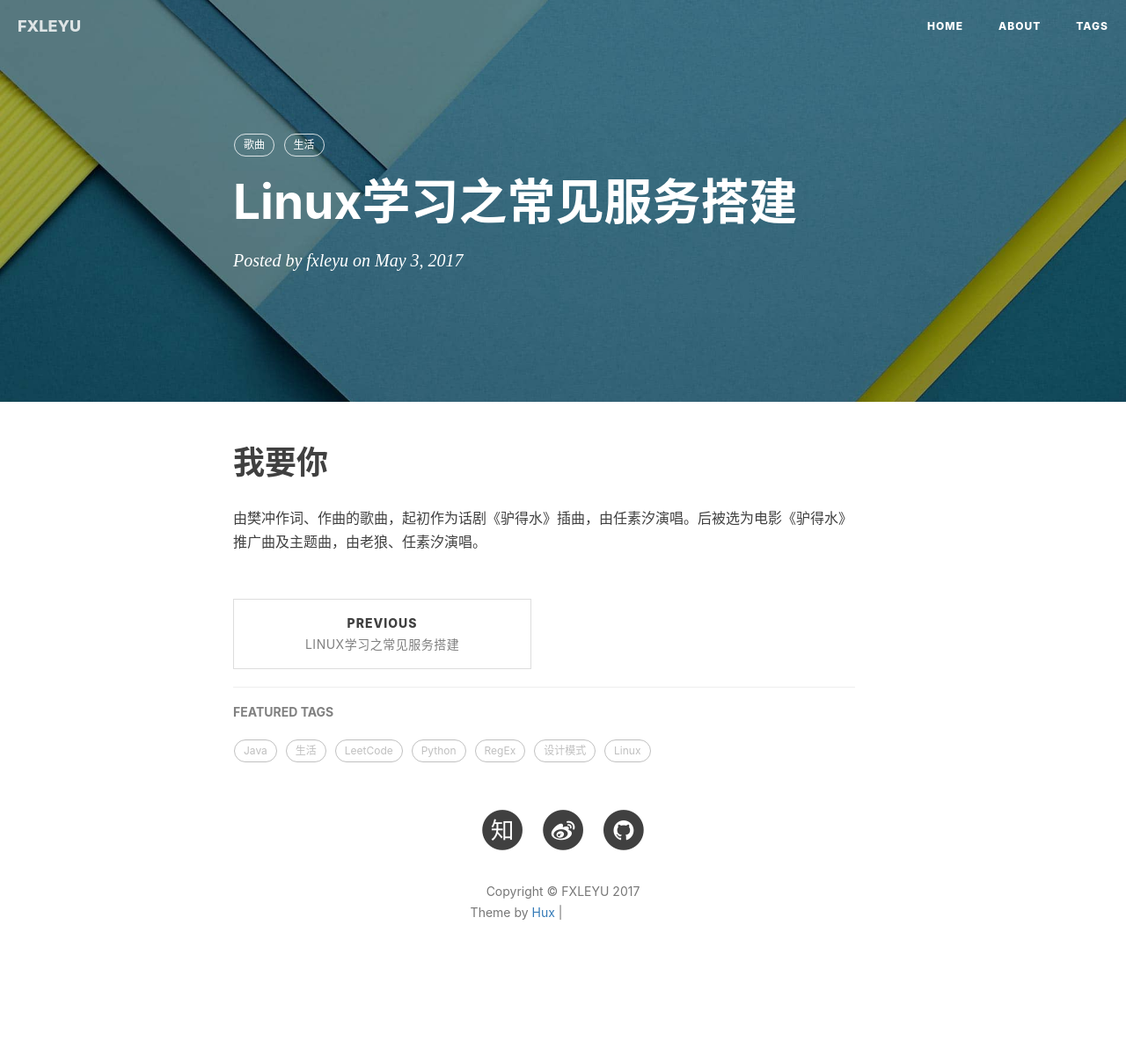
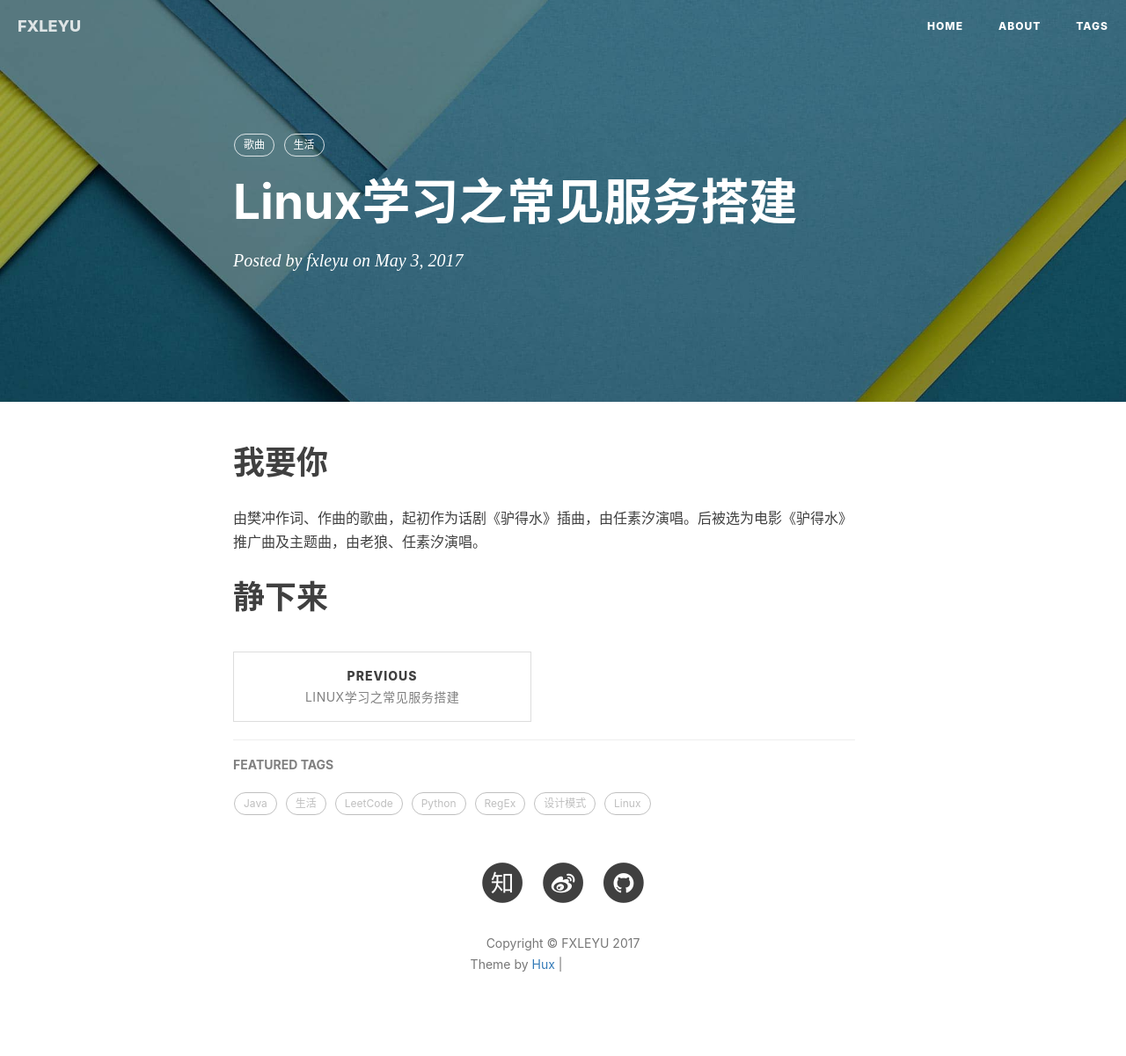
Before and after one commit to fxleyu/fxleyu.github.io, a Jekyll site: the page built from _posts/2017-05-03-the-song-of-2017.md, in a window 1280 px wide. Shown: the whole page at 88% size. Built offline with Jekyll 4.4.1, drawn with Linux system fonts in a browser that asks for light colours; nearby versions of some CDN libraries; comment, search, counter and statistics services are not loaded; before the commit the page ends 1142 px from its top, so only the background shows below that; grey boxes are pictures that could not be loaded.

Commit message:
_posts/2017-05-03-the-song-of-2017.md

```diff
--- a/_posts/2017-05-03-the-song-of-2017.md
+++ b/_posts/2017-05-03-the-song-of-2017.md
@@ -9,3 +9,5 @@ tags:
 ---
 # 我要你
 由樊冲作词、作曲的歌曲，起初作为话剧《驴得水》插曲，由任素汐演唱。后被选为电影《驴得水》推广曲及主题曲，由老狼、任素汐演唱。
+
+# 静下来
```
